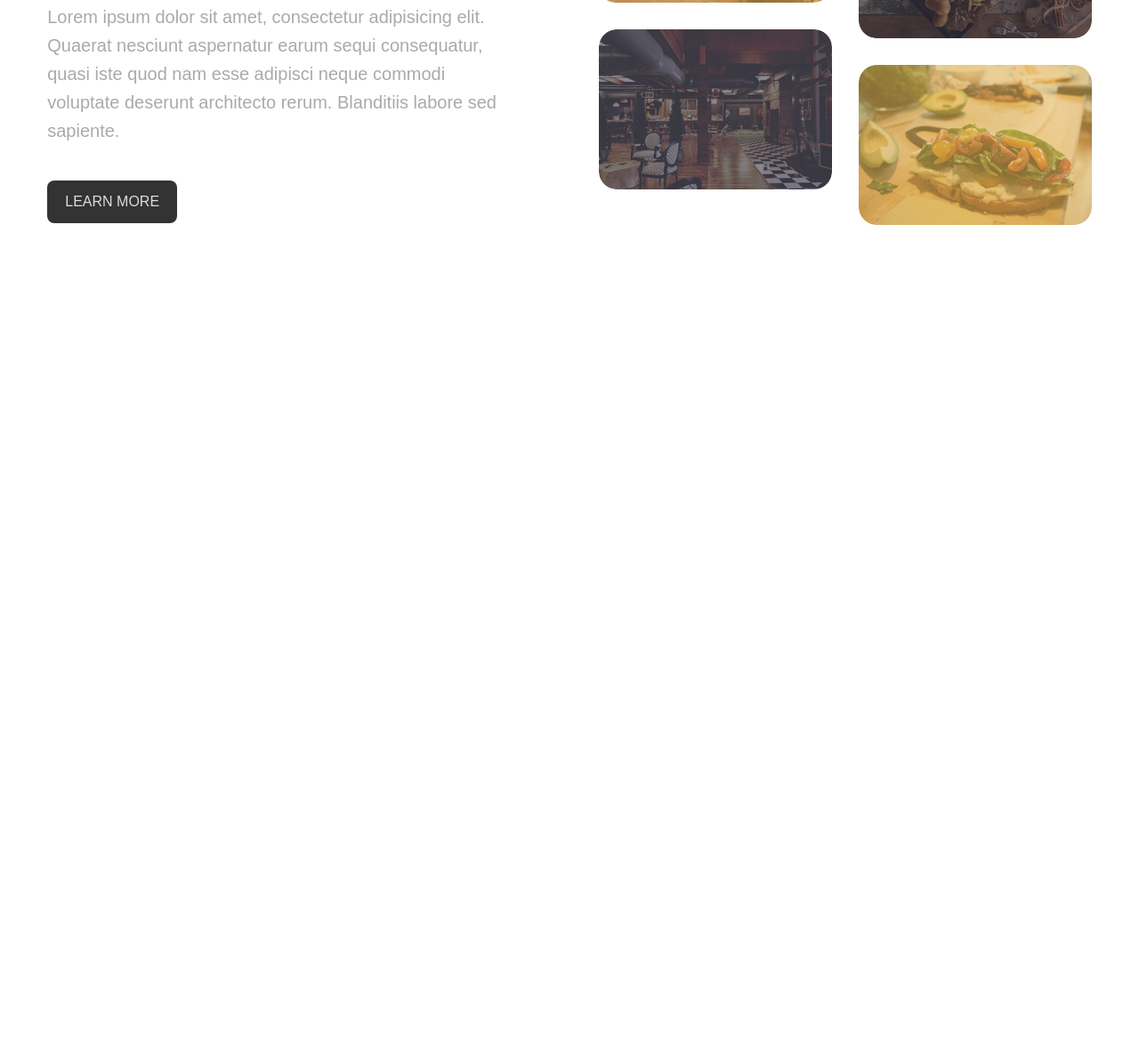
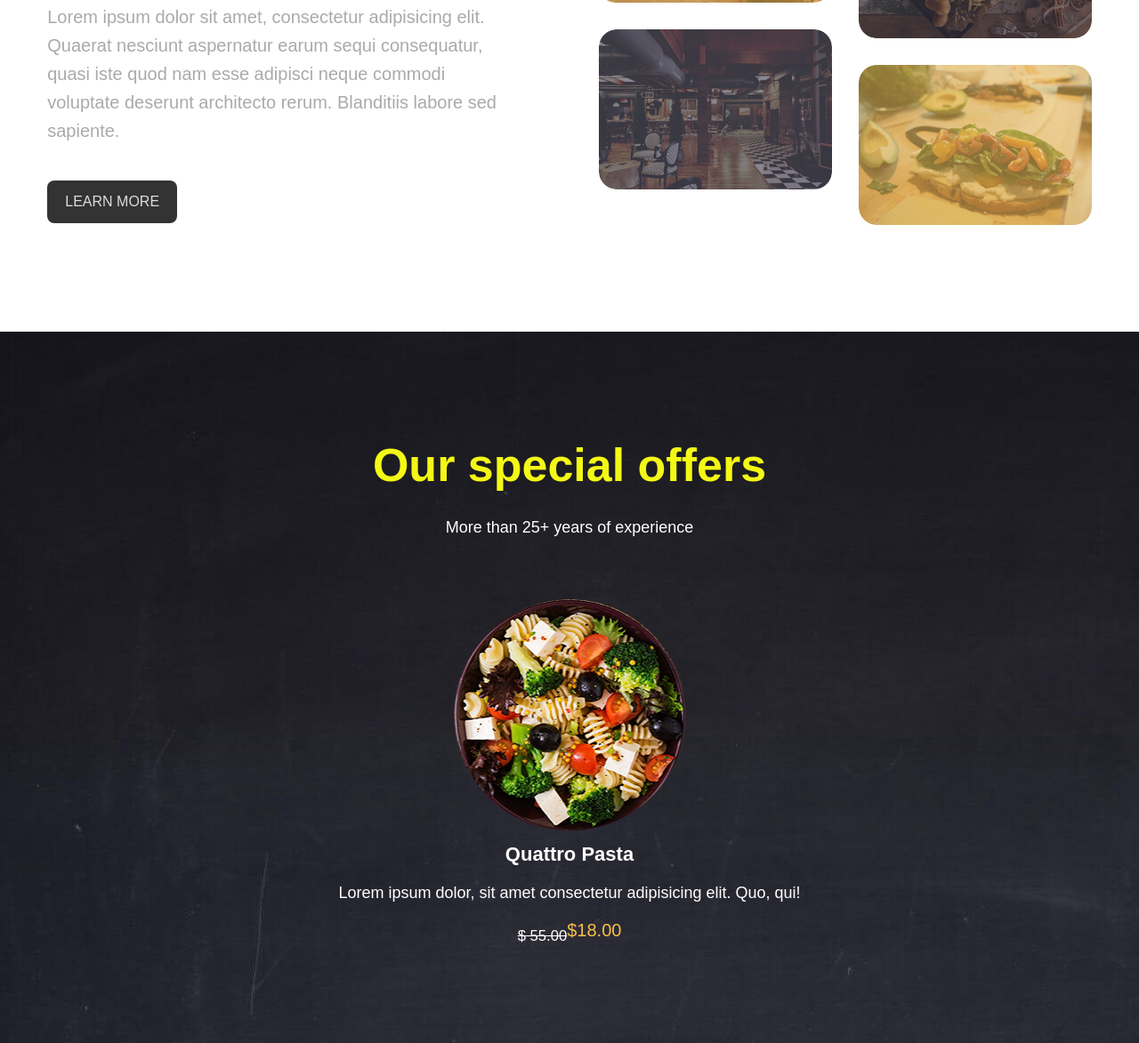
Before and after one commit to zeyadmahmoud123/project-2, a plain HTML site: page index (2).html in a window 1280 px wide. Shown: the part 1270-2443 px from the top of the page at 89% size. Before the commit the page ends 1643 px from the top, so only its background shows below. Drawn offline with Linux system fonts and the light colour scheme.

Commit message:
project files uploaded

```diff
--- a/css/stylesheet2.css
+++ b/css/stylesheet2.css
@@ -37,7 +37,7 @@ body {
         position: relative;
         text-align: center;
         z-index: 1;
-        margin-right: 300px;
+        /* margin-right: 300px; */
 }
 
 .content h1 {
@@ -72,7 +72,7 @@ body {
         position: absolute;
         top: 20px;
         right: 20px;
-        margin-right: 90px;
+        /* margin-right: 90px; */
 }
 
 .navbar ul {
@@ -147,3 +147,55 @@ body {
 .learn-more-btn:hover {
         background-color: #555;
 }
+    /* ////////////////////////////////////////////////////// */
+.section3{
+        height: 100vh;
+        background-image: url(../images/offer-background.jpg);
+        position: relative;
+}
+.sectionContainer{
+        position: absolute;
+        top: 50%;
+        left: 50%;
+        transform: translate(-50%,-50%);
+}
+.special{
+        text-align: center;
+}
+.img{
+        width: 300px;
+        margin: auto auto;
+        text-align: center;
+}
+.img img {
+        margin: 0 auto;
+}
+.paragraph2{
+        color: #f7c04a;
+        padding-top: 10px;
+        font-size: 20px;
+}
+sub{
+        color: #fff;
+}
+.description{
+        padding-top: 10px;
+        padding-bottom: 10px;
+        color: white;
+        font-size: 22px;
+}
+.special .description{
+        font-size: 18px;
+}
+.title{
+        padding-top: 10px;
+        padding-bottom: 10px;
+        color: rgb(244, 248, 21);
+        font-size: 52px;
+}
+#padding{
+        margin: 10px 0 60px 0;
+}
+.capitalize{
+        text-transform: capitalize;
+}
--- a/index (2).html
+++ b/index (2).html
@@ -46,5 +46,25 @@
         </div>
 
     </section>
+    <section class="section3">
+        <div class="sectionContainer">
+            <div class="special">
+                <h2 class="title">
+                    Our special offers
+                </h2>
+                <p class="description" id="padding">
+                    More than 25+ years of experience
+                </p>
+            </div>
+            <div class="img">
+                <img src="images/offer2.png" alt="">
+                <h3 class="description capitalize">quattro pasta</h3>
+            </div>
+            <div class="special">
+              <p class="description">Lorem ipsum dolor, sit amet consectetur adipisicing elit. Quo, qui!</p>
+              <p class="paragraph2"><sub><strike>$  55.00</strike></sub>$18.00</p>
+            </div>
+        </div>
+    </section>
 </body>
 </html>
```
